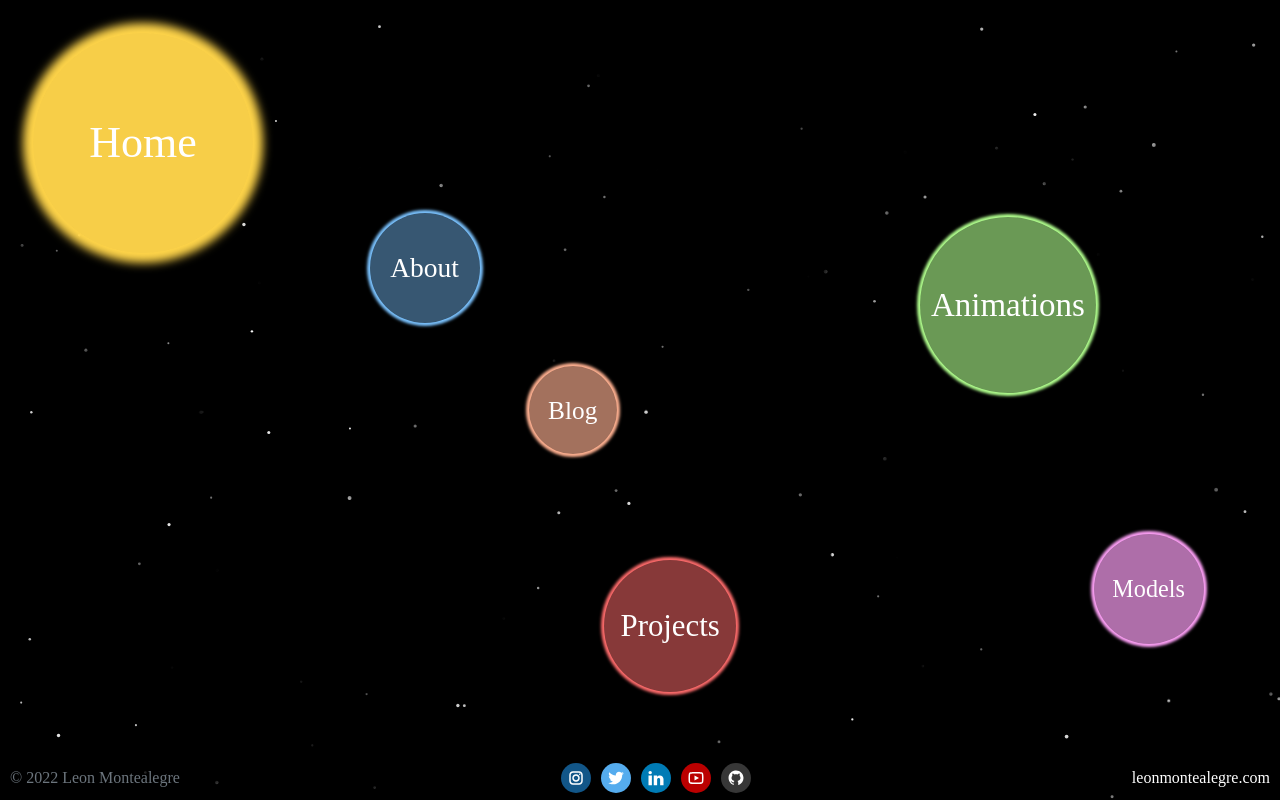
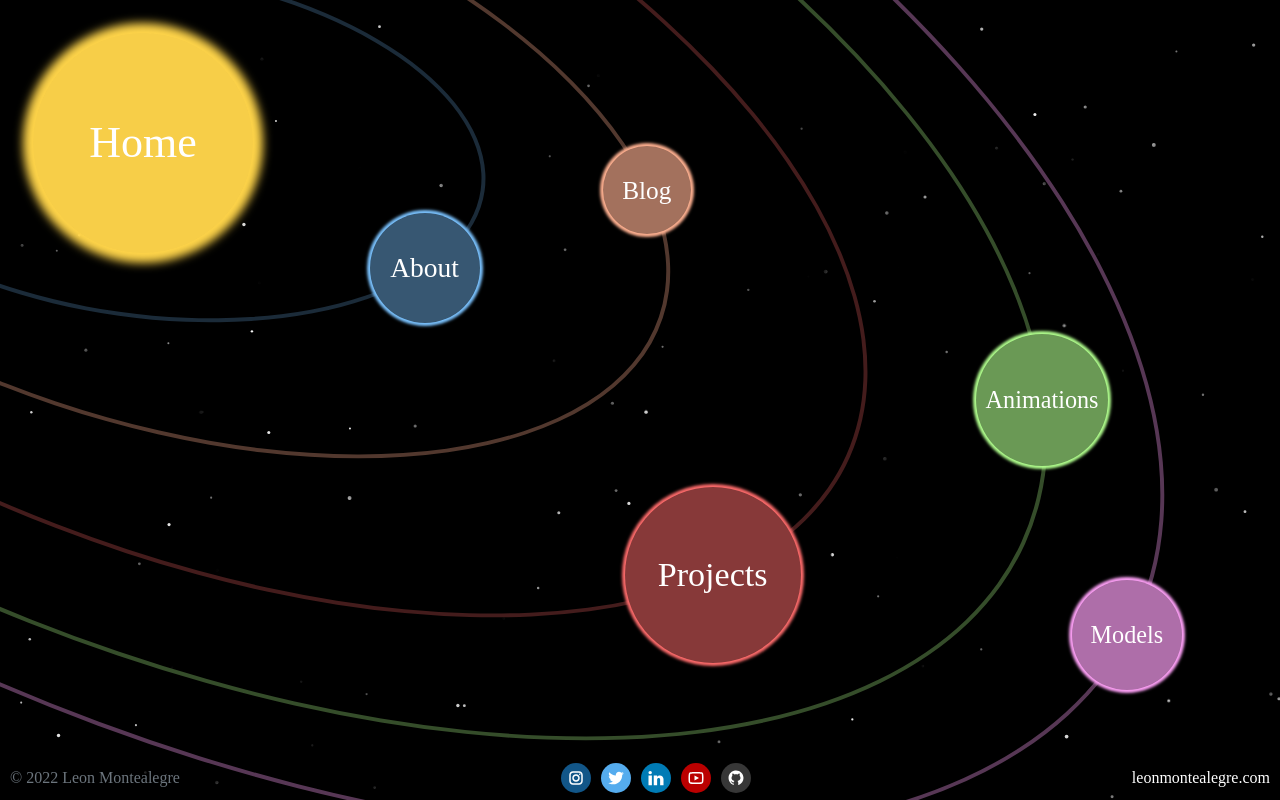
Before and after one commit to LeonMontealegre/Website, a Next.js app: page / in a window 1280 px wide. Built offline with nearby package versions, Linux system fonts and the light colour scheme; a web font is replaced by a local one.

Commit message:
Stylized landing page further with elliptical orbits

```diff
--- a/src/pages/index.module.scss
+++ b/src/pages/index.module.scss
@@ -1,9 +1,11 @@
 
 .container {
-    // position: fixed;
+    position: absolute;
 
-    // width: 100vw;
-    // height: 100vh;
+    width: 100vw;
+    height: 100vh;
+
+    overflow: hidden;
 }
 
 .circle {
@@ -17,10 +19,12 @@
 
     transition: transform 0.5s;
 
+    transform: translate(-50%, -50%);
+
     &:hover {
         cursor: pointer;
 
-        transform: scale(1.1);
+        transform: translate(-50%, -50%) scale(1.1);
     }
 
     & > p {
@@ -29,3 +33,13 @@
 
     // box-shadow: 0px 0px 3px 3px #e1ddce;
 }
+
+.orbit {
+    position: absolute;
+
+    border-radius: 50%;
+
+    transform: translate(-50%, -50%);
+
+    opacity: 0.5;
+}
--- a/src/pages/index.tsx
+++ b/src/pages/index.tsx
@@ -4,25 +4,11 @@ import Image from "next/image";
 import Link from "next/link";
 import {useEffect, useMemo, useState} from "react";
 import {Brighten, ColorToHex, HexToColor} from "utils/colors";
-import {Clamp, FractionalNormalize, Lerp, Normalize, PolarToCartesian} from "utils/math";
+import {Clamp, FractionalNormalize, Lerp, Normalize, PolarToCartesian, Remap, Rotate} from "utils/math";
 import {useWindowSize} from "utils/useWindowSize";
 
 import styles from "./index.module.scss";
 
-
-type CircleButton = {
-    href: string;
-    text: string;
-    radius: number;
-    color: string;
-    shineColor: string;
-    shadowRadius: number;
-    pos: { // Polar
-        r: number;
-        a: number;
-    };
-    fontSize: number;
-}
 
 const OriginPos = {
     x: 13, y: 13
@@ -31,17 +17,19 @@ const OriginPos = {
 const RESIZE_END_AMT = 0.2;
 const RESIZE_SCALING_AMT = 0.7;
 
-const CIRCLES: CircleButton[] = [
-    { href: "/",           text: "Home",       radius: 10, color: "#f7ce48", pos: { r:   0, a:  0 }, fontSize: 4   },
+const CIRCLES = [
+    { href: "/",           text: "Home",       radius: 10, color: "#f7ce48", pos: { r:   0, a:  0 }, fontSize: 4.0 },
     { href: "/about",      text: "About",      radius:  5, color: "#375772", pos: { r:  28, a: 45 }, fontSize: 2.5 },
-    { href: "/blog",       text: "Blog",       radius:  4, color: "#a3715d", pos: { r:  46, a: 60 }, fontSize: 2.3 },
-    { href: "/projects",   text: "Projects",   radius:  6, color: "#873939", pos: { r:  65, a: 80 }, fontSize: 2.8 },
-    { href: "/animations", text: "Animations", radius:  8, color: "#6a9955", pos: { r:  80, a: 20 }, fontSize: 3   },
-    { href: "/models",     text: "Models",     radius:  5, color: "#ae6ea9", pos: { r: 100, a: 45 }, fontSize: 2.2 },
-].map((c) => ({
+    { href: "/blog",       text: "Blog",       radius:  4, color: "#a3715d", pos: { r:  46, a: 10 }, fontSize: 2.3 },
+    { href: "/projects",   text: "Projects",   radius:  8, color: "#873939", pos: { r:  65, a: 70 }, fontSize: 3.1 },
+    { href: "/animations", text: "Animations", radius:  6, color: "#6a9955", pos: { r:  85, a: 30 }, fontSize: 2.2 },
+    { href: "/models",     text: "Models",     radius:  5, color: "#ae6ea9", pos: { r: 100, a: 50 }, fontSize: 2.2 },
+].map((c, i) => ({
     ...c,
     pos: { r: c.pos.r, a: c.pos.a * Math.PI/180 },
     shineColor: ColorToHex(Brighten(HexToColor(c.color), 1.0)),
+    orbitAngle: [0, -15, -35, -45, -46, -49].map(a => a*Math.PI/180)[i],
+    // orbitAngle: 4*Math.PI/5 + Remap(Math.random(), 0, 1, -Math.PI/20, Math.PI/20),
     shadowRadius: (c.href === "/" ? 10 : 3),
 }));
 
@@ -58,56 +46,87 @@ const Home: NextPage = () => {
     // Updates the circles by the current window-ratio in the following way:
     // For a ratio <= 1.0  : Lerp positions from initial angles to being vertical
     // For a ratio >  1.0  : Lerp positions from initial angles to being horizontal
-    const curCircles = useMemo(() => !show ? [] :
-        CIRCLES.map(({ radius, pos: { r, a }, fontSize, ...rest }) => {
-            const ratio = w/h;
+    const { curCircles, curOrbits } = useMemo(() => {
+        if (!show)
+            return { curCircles: [], curOrbits: [] };
 
-            const [scale, angle] = (() => {
-                const t = Normalize((ratio <= 1.0 ? ratio : 1/ratio), 1, RESIZE_END_AMT);
-                const s = (ratio <= 1.0) ? (1) : (ratio);
-                return [
-                    Lerp(t, s, s*RESIZE_SCALING_AMT),
-                    Lerp(t, a, ((ratio <= 1.0) ? (Math.PI/2) : (0))),
-                ];
-            })();
+        const ratio = w/h;
 
+        const t = Normalize((ratio <= 1.0 ? ratio : 1/ratio), 1, RESIZE_END_AMT);
+
+        const scale = (() => {
+            const s = (ratio <= 1.0) ? (1) : (ratio);
+            return Lerp(t, s, s*RESIZE_SCALING_AMT);
+        })();
+        const s = scale * h / 100;
+
+        const curCircles = CIRCLES.map(({ radius, pos: { r, a }, fontSize, ...rest }) => {
+            const angle = Lerp(t, a, ((ratio <= 1.0) ? (Math.PI/2) : (0)));
             const size = (2 * radius);
-            const { x, y } = PolarToCartesian(r, angle);
-
-            const s = scale * h / 100;
+            const [x, y] = PolarToCartesian(r, angle, OriginPos);
             return {
                 ...rest,
-                width:  `${size * s}px`,
-                height: `${size * s}px`,
+                left: x * s, top: y * s,
+                width: size * s, height: size * s,
+                fontSize: fontSize * scale,
+            };
+        });
 
-                left: `${(x + OriginPos.x - radius) * s}px`,
-                top:  `${(y + OriginPos.y - radius) * s}px`,
+        const curOrbits = CIRCLES.slice(1).map(({ radius, pos: { r, a: a0 }, orbitAngle, ...rest }) => {
+            const e = 0.5;
 
-                fontSize: `${(fontSize * scale)}vh`,
+            const angle  = Lerp(t, a0,         ((ratio <= 1.0) ? (Math.PI/2) : (0)));
+            const oangle = Lerp(t, orbitAngle, ((ratio <= 1.0) ? (-Math.PI/2) : (0)));
+
+            const [x, y] = PolarToCartesian(r, angle);
+            const [u, v] = Rotate(x, y, oangle);
+
+            const a = Math.sqrt(u**2 + v**2 / e**2);
+            const b = a * e;
+
+            return {
+                ...rest,
+                left: s*OriginPos.x, top: s*OriginPos.y,
+                transform: `translate(-50%, -50%) rotate(${-oangle}rad)`,
+                width: 2*a*s, height: 2*b*s,
             };
-        }),
-    [show, w, h]);
+        });
+
+        return { curCircles, curOrbits };
+    }, [show, w, h]);
 
     if (!show)
         return null;
 
-    return (
+    // Get styles for orbits and planets
+    const orbitStyles = curOrbits.map(({ left, top, width, height, color, transform }) => ({
+        left:  `${left}px`,  top:    `${top}px`,
+        width: `${width}px`, height: `${height}px`,
+        border: `4px solid ${color}`, transform,
+    }));
+    const circleStyles = curCircles.map(({ color, shineColor, shadowRadius, width, height, left, top }) => ({
+        left:  `${left}px`,  top:    `${top}px`,
+        width: `${width}px`, height: `${height}px`, lineHeight: `${height}px`,
+        backgroundColor: color,
+        boxShadow: `0 0 ${shadowRadius}px ${shadowRadius}px ${shineColor}`,
+    }));
+
+    return (<div>
         <div className={styles["container"]}>
-            {curCircles.map(({ href, text, color, shineColor, shadowRadius, width, height, left, top, fontSize }) => (
+            {curCircles.slice(1).map(({ text }, i) => (
+                // Orbits
+                <div key={`${text}-orbit`} className={styles["orbit"]} style={orbitStyles[i]}></div>
+            ))}
+            {curCircles.map(({ href, text, fontSize }, i) => (
+                // Planets
                 <Link key={text} href={href}>
-                    <div className={styles["circle"]}
-                         style={{
-                             width: width, height, lineHeight: height,
-                             left, top,
-                             backgroundColor: color,
-                             boxShadow: `0 0 ${shadowRadius}px ${shadowRadius}px ${shineColor}`,
-                         }}>
-                        <p style={{ fontSize }}>{text}</p>
+                    <div className={styles["circle"]} style={circleStyles[i]}>
+                        <p style={{ fontSize: `${fontSize}vh` }}>{text}</p>
                     </div>
                 </Link>
             ))}
         </div>
-    );
+    </div>);
 }
 
 
--- a/src/utils/math.ts
+++ b/src/utils/math.ts
@@ -58,6 +58,13 @@ export function Lerp(t: number, start: number, end: number) {
 
 
 
-export function PolarToCartesian(r: number, a: number) {
-    return { x: r * Math.cos(a), y: r * Math.sin(a) };
+export function PolarToCartesian(r: number, a: number, o = { x: 0, y: 0 }) {
+    return [r * Math.cos(a) + o.x, r * Math.sin(a) + o.y] as const;
 }
+
+export function Rotate(x: number, y: number, a: number) {
+    return [
+        x * Math.cos(a) - y * Math.sin(a),
+        x * Math.sin(a) + y * Math.cos(a),
+    ] as const;
+}
```
